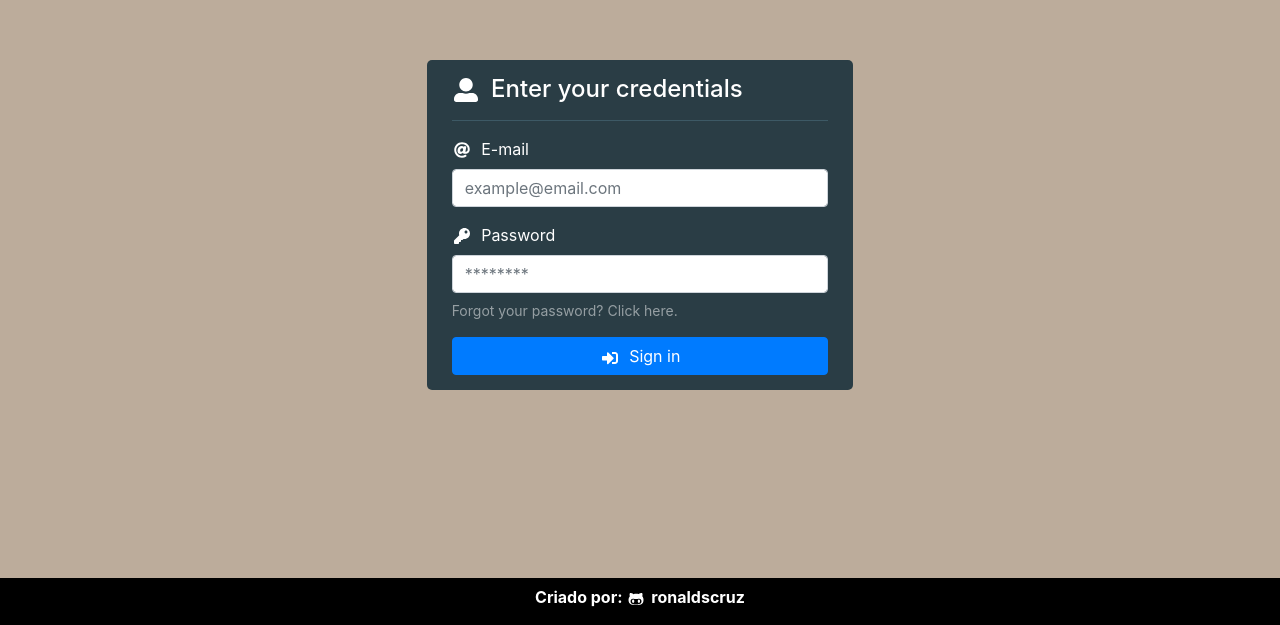
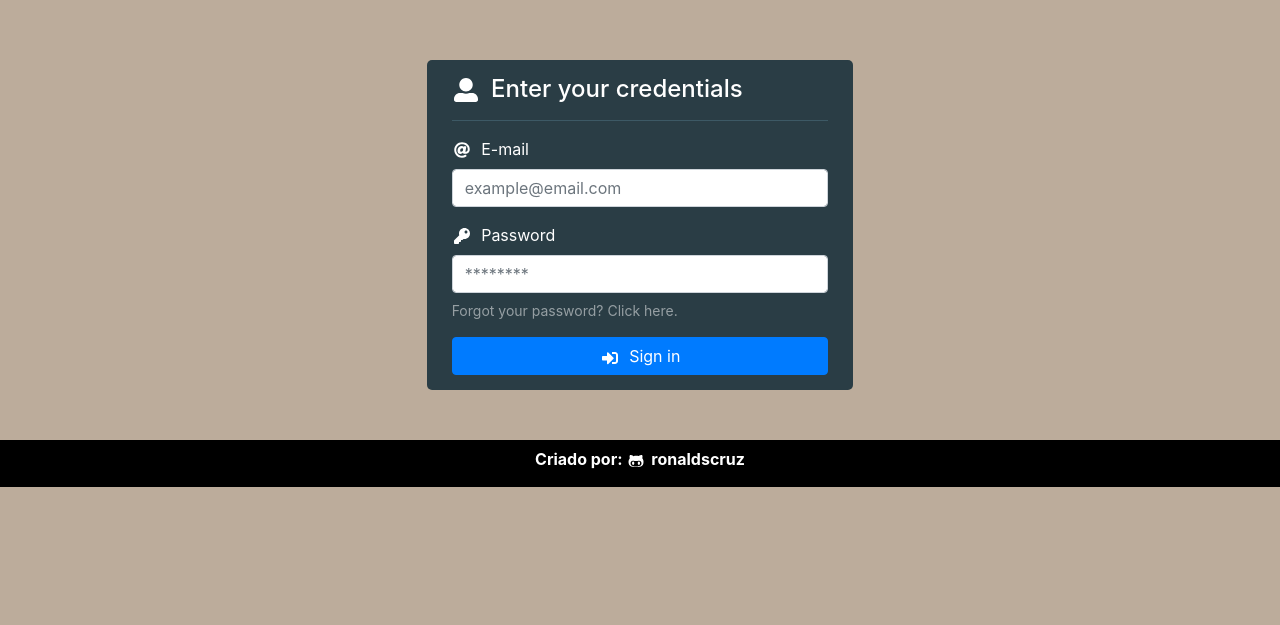
Before and after one commit to ronaldscruz/auth-reactjs, a React (Create React App) app: page / in a window 1280 px wide. Shown: the part 175-800 px from the top of the page. Built offline with nearby package versions, Linux system fonts and the light colour scheme.

Commit message:
agora o footer recebe o grid-area em seu proprio componente

```diff
--- a/src/components/Footer/style.css
+++ b/src/components/Footer/style.css
@@ -1,3 +1,8 @@
+.footer{
+   margin-top: 50px;
+   grid-area: footer;
+}
+
 .footer::after{
    content: '';
    display: block;
@@ -6,7 +11,6 @@
 
 .footer-content{
    position: absolute;
-   bottom: 0;
    width: 100%;
    text-align: center;
    background-color: rgba(0, 0, 0, 1);
--- a/src/default.css
+++ b/src/default.css
@@ -22,7 +22,3 @@ body{
 svg {
    margin: 0 7px 0 2px;
 }
-
-.footer{
-   grid-area: footer;
-}
```
